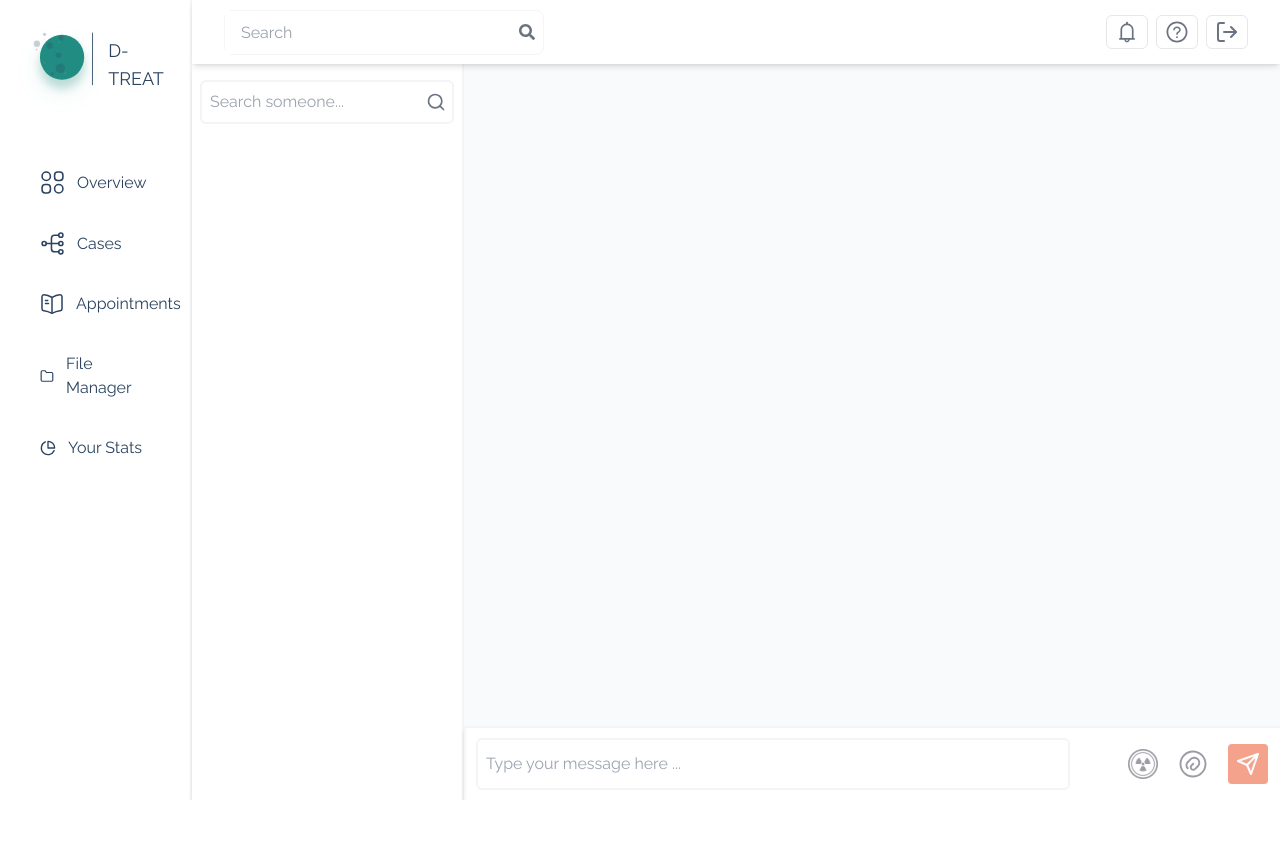
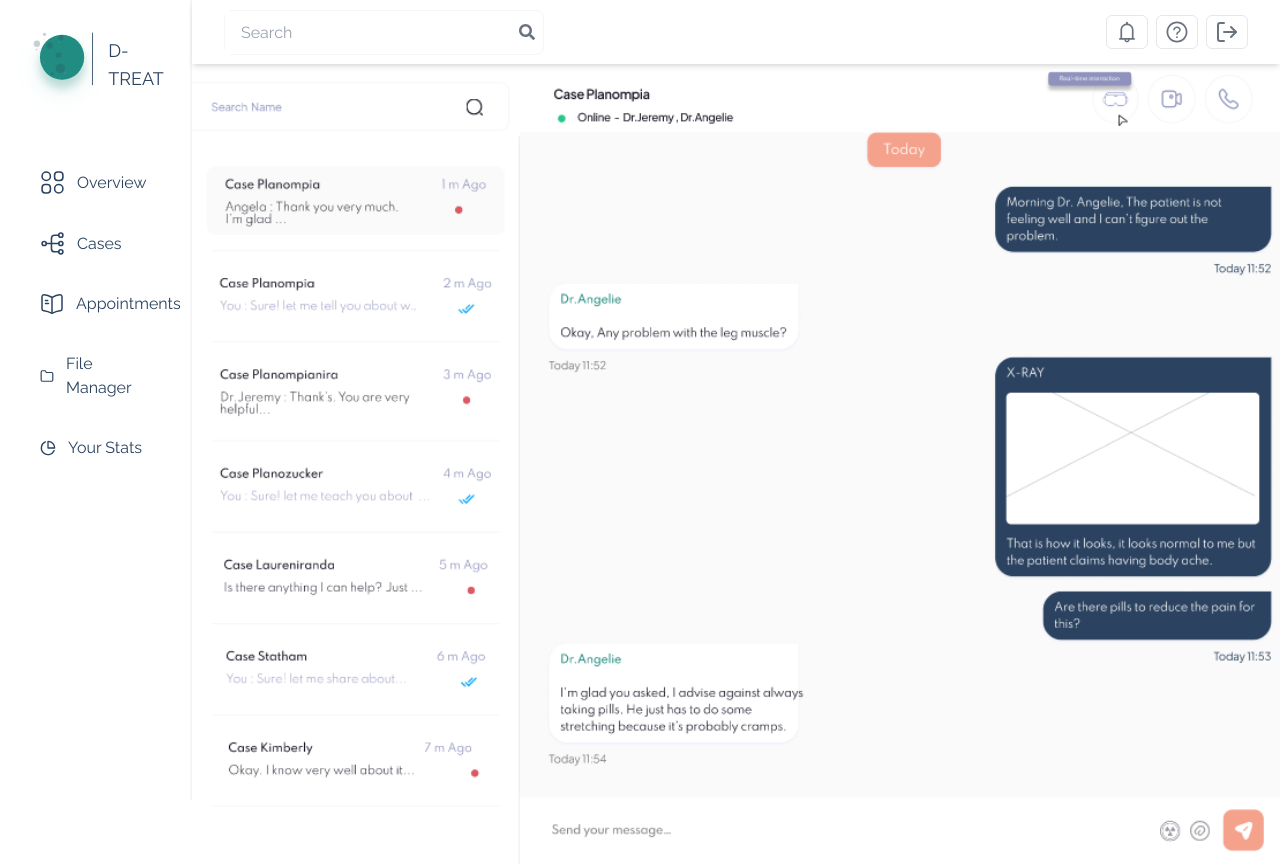
Before and after one commit to d-treat/frontend, a Next.js app: page /doctor/dashboard/cases/00112/chat in a window 1280 px wide. Before the commit the page ends 800 px from the top, so only its background shows below. Built offline with nearby package versions, Linux system fonts and the light colour scheme.

Commit message:
fix : chat

```diff
--- a/src/pages/doctor/dashboard/cases/00112/chat.tsx
+++ b/src/pages/doctor/dashboard/cases/00112/chat.tsx
@@ -1,5 +1,5 @@
 import Head from 'next/head'
-import Image from 'next/image'
+import Image from 'next/legacy/image'
 import React from 'react'
 import { FiSearch, FiSend } from 'react-icons/fi'
 
@@ -9,42 +9,8 @@ export default function Chat() {
             <Head>
                 <title>D-treat - Chat</title>
             </Head>
-            <div className='w-full min-h-[92vh] flex '>
-                {/* sidebar*/}
-                <div className='w-1/4  pt-4 px-2 shadow-md border-r-2 border-gray-100  space-y-4 '>
-                    {/* search  */}
-                    <div className='relative w-full'>
-                        <input className='absolute w-full outline-none pr-4 p-2 border-2 border-gray-100 hover:border-gray-400 rounded-md' placeholder='Search someone...' />
-                        <FiSearch className='absolute w-5 h-5 right-2 top-3 text-gray-500' />
-                    </div>
-                    {/* contacts */}
-                    <div className='space-y-2'>
-
-                    </div>
-                </div>
-                {/* chat */}
-                <div className='w-3/4  flex flex-col justify-between'>
-                    {/* messages */}
-                    <div className='h-[90%] w-full bg-gray-50'>
-
-                    </div>
-
-                    {/* message input */}
-                    <div className='h-[10%] w-full  shadow-md border-t-2 border-gray-100 flex items-center justify-between px-3'>
-                        <input className='bg-white w-3/4 border-2 border-gray-100 py-3 px-2 outline-none focus:border-gray-400 rounded-md ' placeholder='Type your message here ...' />
-                        <div className='flex items-center gap-1'>
-                            <button className='p-2 rounded hover:bg-gray-100'>
-                                <Image src={"/icons/radioactive.svg"} alt='dicom' width={30} height={30} />
-                            </button>
-                            <button className='p-2 rounded hover:bg-gray-100'>
-                                <Image src={"/icons/attachment.svg"} alt='dicom' width={30} height={30} />
-                            </button>
-                            <button className='p-2 bg-orangish-100 ml-2 rounded'>
-                                <FiSend className='w-6 h-6 text-white ' />
-                            </button>
-                        </div>
-                    </div>
-                </div>
+            <div className='w-full h-screen flex relative '>
+                <Image src={'/chat.png'} layout='fill' alt=''/>
             </div>
         </>
     )
```
Also changed, not shown: public/chat.png (added).
